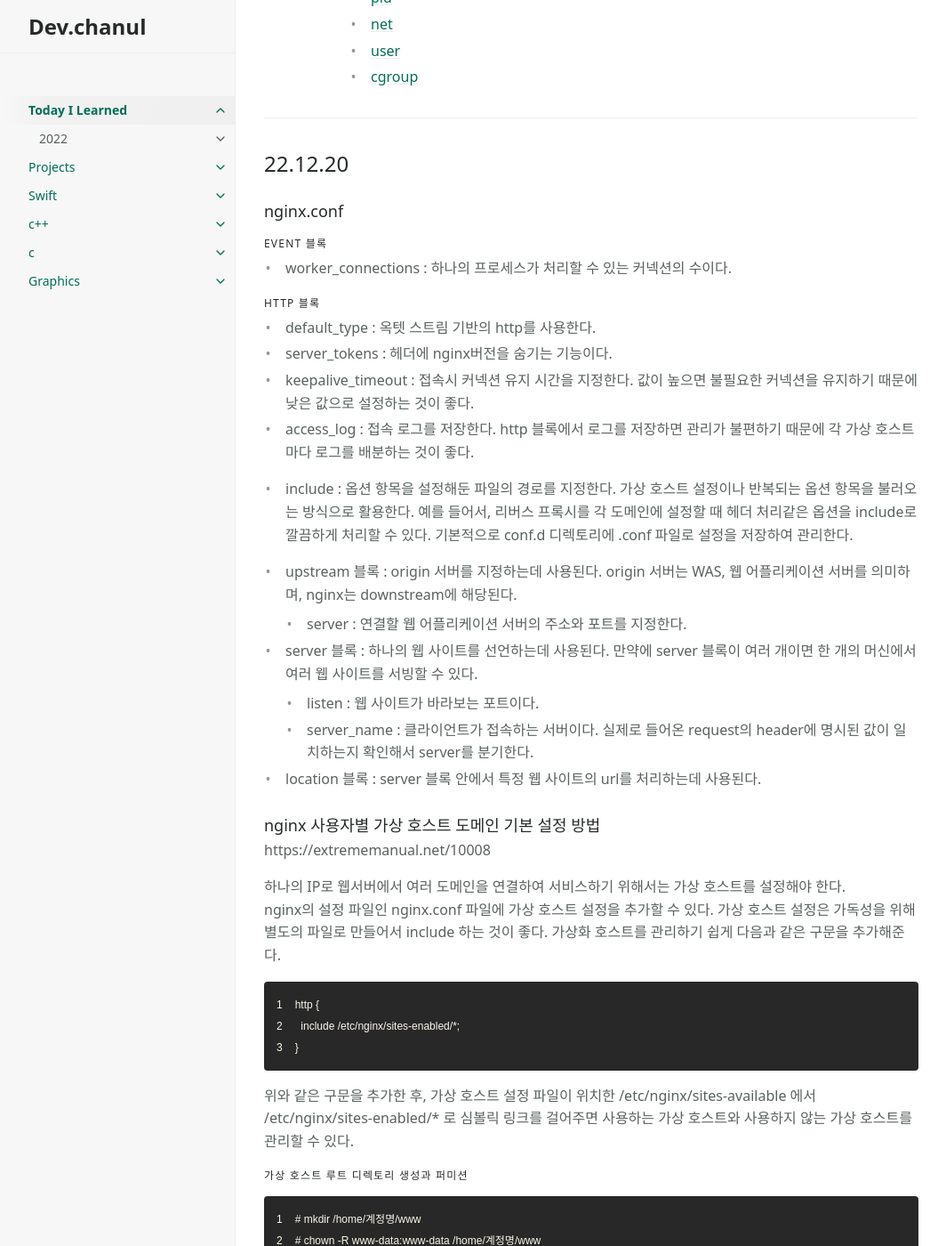
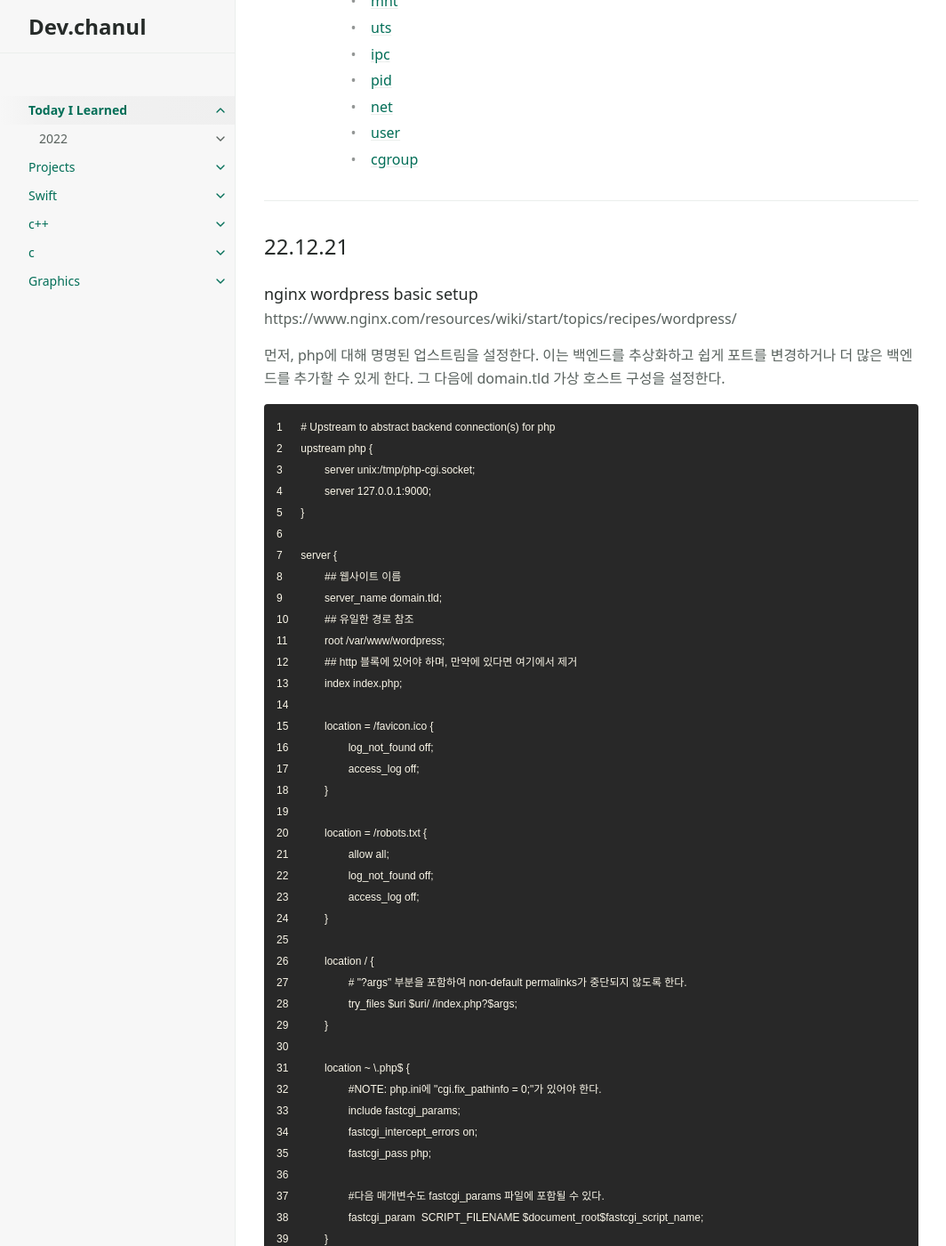
Before and after one commit to PCHANUL/TIL, a Jekyll site: the page built from README.md, in a window 1280 px wide and 1400 px high, scrolled down 3284 px. Shown: the whole window at 89% size, without its empty margins (107-1171 px from the left). Built offline with Jekyll 4.4.1, drawn with Linux system fonts in a browser that asks for light colours; some of the changed text lies outside the part shown.

Commit message:
Add 221221

````diff
--- a/README.md
+++ b/README.md
@@ -9,112 +9,182 @@ permalink: /
 
 # Today I Learned <!-- omit in toc -->
 
-* [22.12.20](#221220)
-  * [nginx.conf](#nginxconf)
-    * [event 블록](#event-블록)
-    * [http 블록](#http-블록)
-  * [nginx 사용자별 가상 호스트 도메인 기본 설정 방법](#nginx-사용자별-가상-호스트-도메인-기본-설정-방법)
-    * [가상 호스트 루트 디렉토리 생성과 퍼미션](#가상-호스트-루트-디렉토리-생성과-퍼미션)
-    * [가상 호스트 추가](#가상-호스트-추가)
-    * [IP 및 기타 도메인 접근 불가 설정](#ip-및-기타-도메인-접근-불가-설정)
-  * [nginx.conf References](#nginxconf-references)
-* [22.12.19](#221219)
-  * [Install Nginx](#install-nginx)
-  * [nginx.conf](#nginxconf-1)
-  * [Nginx systemd](#nginx-systemd)
-  * [Nginx SSL](#nginx-ssl)
-    * [openssl 인증서 발급](#openssl-인증서-발급)
-* [22.12.18](#221218)
-  * [Dockerfile ENTRYPOINT와 CMD의 차이](#dockerfile-entrypoint와-cmd의-차이)
-  * [nginx](#nginx)
-    * [nginx 구조](#nginx-구조)
-* [22.12.16](#221216)
-  * [mysql 원격 접속](#mysql-원격-접속)
-    * [서버에서 로컬 접속만 허용](#서버에서-로컬-접속만-허용)
-* [22.12.15](#221215)
-  * [mysqld\_safe 실행 오류](#mysqld_safe-실행-오류)
-    * [chown 명령어](#chown-명령어)
-  * [데몬 기초 : 개념과 구현 방법](#데몬-기초--개념과-구현-방법)
-  * [Docker Compose volume](#docker-compose-volume)
-* [22.12.14](#221214)
-  * [Docker Compose network](#docker-compose-network)
-    * [사용자 정의 네트워크 지정](#사용자-정의-네트워크-지정)
-    * [Docker Compose service ports](#docker-compose-service-ports)
-    * [Docker Compose service expose](#docker-compose-service-expose)
-  * [mysql\_install\_db](#mysql_install_db)
-    * [Options](#options)
-  * [mysqld\_safe](#mysqld_safe)
-    * [Options](#options-1)
-* [22.12.13](#221213)
-  * [docker network](#docker-network)
-    * [네트워크 조회](#네트워크-조회)
-    * [네트워크 종류](#네트워크-종류)
-    * [네트워크 생성](#네트워크-생성)
-    * [네트워크 상세 정보](#네트워크-상세-정보)
-    * [네트워크에 컨테이너 연결](#네트워크에-컨테이너-연결)
-* [22.12.12](#221212)
-  * [docker rmi 사용법](#docker-rmi-사용법)
-  * [Can't connect to local MySQL server through socket '/var/run/mysqld/mysqld.sock' 에러](#cant-connect-to-local-mysql-server-through-socket-varrunmysqldmysqldsock-에러)
-* [22.12.11](#221211)
-  * [daemon](#daemon)
-* [22.12.09](#221209)
-  * [Docker Container PID 1](#docker-container-pid-1)
-    * [Solution 1 : PID 1으로 실행하고 신호 핸들러로 등록](#solution-1--pid-1으로-실행하고-신호-핸들러로-등록)
-    * [Solution 2 : Kubernetes에서 프로세스 네임 스페이스 공유 사용 설정](#solution-2--kubernetes에서-프로세스-네임-스페이스-공유-사용-설정)
-    * [Solution 3 : 특수한 init 시스템 사용](#solution-3--특수한-init-시스템-사용)
-  * [컨테이너 환경을 위한 초기화 시스템](#컨테이너-환경을-위한-초기화-시스템)
-    * [컨테이너 내부에서의 프로세스 동작](#컨테이너-내부에서의-프로세스-동작)
-      * [PID 1의 Signal 문제](#pid-1의-signal-문제)
-    * [dumb-init](#dumb-init)
-    * [dumb-init 사용법](#dumb-init-사용법)
-* [22.12.08](#221208)
-  * [Docker Container 백그라운드 실행](#docker-container-백그라운드-실행)
-  * [컨테이너 환경을 위한 초기화 시스템](#컨테이너-환경을-위한-초기화-시스템-1)
-    * [PID 1](#pid-1)
-  * [PID 1, 신호 처리, 좀비 프로세스 올바르게 처리하기](#pid-1-신호-처리-좀비-프로세스-올바르게-처리하기)
-* [22.12.07](#221207)
-  * [MariaDB Dockerfile](#mariadb-dockerfile)
-* [22.12.06](#221206)
-  * [container의 OS, Virtual Machine의 OS](#container의-os-virtual-machine의-os)
-  * [MariaDB](#mariadb)
-* [22.12.05](#221205)
-  * [The Compose application model](#the-compose-application-model)
-    * [example](#example)
-* [22.12.04](#221204)
-  * [Docker file](#docker-file)
-* [22.12.03](#221203)
-  * [Docker Compose](#docker-compose)
-  * [Key features of Docker Compose](#key-features-of-docker-compose)
-    * [단일 호스트에 여러 개의 격리된 환경](#단일-호스트에-여러-개의-격리된-환경)
-    * [컨테이너 생성 시 볼륨 데이터 보존](#컨테이너-생성-시-볼륨-데이터-보존)
-    * [변경된 컨테이너만 재생성](#변경된-컨테이너만-재생성)
-    * [변수 지원 및 환경 간 컴포지션 이동](#변수-지원-및-환경-간-컴포지션-이동)
-* [22.12.02](#221202)
-  * [Docker](#docker)
-    * [Docker Architecture](#docker-architecture)
-  * [alpine linux](#alpine-linux)
-* [22.12.01](#221201)
-  * [Container](#container)
-    * [Container란](#container란)
-    * [Container Image란](#container-image란)
-    * [Kernel Space](#kernel-space)
-      * [chroot](#chroot)
-      * [Linux namespace](#linux-namespace)
-      * [namespace API](#namespace-api)
-        * [clone](#clone)
-        * [unshare](#unshare)
-        * [setns](#setns)
-        * [proc](#proc)
-      * [namespace](#namespace)
-        * [mnt](#mnt)
-        * [uts](#uts)
-        * [ipc](#ipc)
-        * [pid](#pid)
-        * [net](#net)
-        * [user](#user)
-        * [cgroup](#cgroup)
+- [22.12.21](#221221)
+  - [nginx wordpress basic setup](#nginx-wordpress-basic-setup)
+  - [FastCGI cache](#fastcgi-cache)
+- [22.12.20](#221220)
+  - [nginx.conf](#nginxconf)
+    - [event 블록](#event-블록)
+    - [http 블록](#http-블록)
+  - [nginx 사용자별 가상 호스트 도메인 기본 설정 방법](#nginx-사용자별-가상-호스트-도메인-기본-설정-방법)
+    - [가상 호스트 루트 디렉토리 생성과 퍼미션](#가상-호스트-루트-디렉토리-생성과-퍼미션)
+    - [가상 호스트 추가](#가상-호스트-추가)
+    - [IP 및 기타 도메인 접근 불가 설정](#ip-및-기타-도메인-접근-불가-설정)
+  - [nginx.conf References](#nginxconf-references)
+- [22.12.19](#221219)
+  - [Install Nginx](#install-nginx)
+  - [nginx.conf](#nginxconf-1)
+  - [Nginx systemd](#nginx-systemd)
+  - [Nginx SSL](#nginx-ssl)
+    - [openssl 인증서 발급](#openssl-인증서-발급)
+- [22.12.18](#221218)
+  - [Dockerfile ENTRYPOINT와 CMD의 차이](#dockerfile-entrypoint와-cmd의-차이)
+  - [nginx](#nginx)
+    - [nginx 구조](#nginx-구조)
+- [22.12.16](#221216)
+  - [mysql 원격 접속](#mysql-원격-접속)
+    - [서버에서 로컬 접속만 허용](#서버에서-로컬-접속만-허용)
+- [22.12.15](#221215)
+  - [mysqld\_safe 실행 오류](#mysqld_safe-실행-오류)
+    - [chown 명령어](#chown-명령어)
+  - [데몬 기초 : 개념과 구현 방법](#데몬-기초--개념과-구현-방법)
+  - [Docker Compose volume](#docker-compose-volume)
+- [22.12.14](#221214)
+  - [Docker Compose network](#docker-compose-network)
+    - [사용자 정의 네트워크 지정](#사용자-정의-네트워크-지정)
+    - [Docker Compose service ports](#docker-compose-service-ports)
+    - [Docker Compose service expose](#docker-compose-service-expose)
+  - [mysql\_install\_db](#mysql_install_db)
+    - [Options](#options)
+  - [mysqld\_safe](#mysqld_safe)
+    - [Options](#options-1)
+- [22.12.13](#221213)
+  - [docker network](#docker-network)
+    - [네트워크 조회](#네트워크-조회)
+    - [네트워크 종류](#네트워크-종류)
+    - [네트워크 생성](#네트워크-생성)
+    - [네트워크 상세 정보](#네트워크-상세-정보)
+    - [네트워크에 컨테이너 연결](#네트워크에-컨테이너-연결)
+- [22.12.12](#221212)
+  - [docker rmi 사용법](#docker-rmi-사용법)
+  - [Can't connect to local MySQL server through socket '/var/run/mysqld/mysqld.sock' 에러](#cant-connect-to-local-mysql-server-through-socket-varrunmysqldmysqldsock-에러)
+- [22.12.11](#221211)
+  - [daemon](#daemon)
+- [22.12.09](#221209)
+  - [Docker Container PID 1](#docker-container-pid-1)
+    - [Solution 1 : PID 1으로 실행하고 신호 핸들러로 등록](#solution-1--pid-1으로-실행하고-신호-핸들러로-등록)
+    - [Solution 2 : Kubernetes에서 프로세스 네임 스페이스 공유 사용 설정](#solution-2--kubernetes에서-프로세스-네임-스페이스-공유-사용-설정)
+    - [Solution 3 : 특수한 init 시스템 사용](#solution-3--특수한-init-시스템-사용)
+  - [컨테이너 환경을 위한 초기화 시스템](#컨테이너-환경을-위한-초기화-시스템)
+    - [컨테이너 내부에서의 프로세스 동작](#컨테이너-내부에서의-프로세스-동작)
+      - [PID 1의 Signal 문제](#pid-1의-signal-문제)
+    - [dumb-init](#dumb-init)
+    - [dumb-init 사용법](#dumb-init-사용법)
+- [22.12.08](#221208)
+  - [Docker Container 백그라운드 실행](#docker-container-백그라운드-실행)
+  - [컨테이너 환경을 위한 초기화 시스템](#컨테이너-환경을-위한-초기화-시스템-1)
+    - [PID 1](#pid-1)
+  - [PID 1, 신호 처리, 좀비 프로세스 올바르게 처리하기](#pid-1-신호-처리-좀비-프로세스-올바르게-처리하기)
+- [22.12.07](#221207)
+  - [MariaDB Dockerfile](#mariadb-dockerfile)
+- [22.12.06](#221206)
+  - [container의 OS, Virtual Machine의 OS](#container의-os-virtual-machine의-os)
+  - [MariaDB](#mariadb)
+- [22.12.05](#221205)
+  - [The Compose application model](#the-compose-application-model)
+    - [example](#example)
+- [22.12.04](#221204)
+  - [Docker file](#docker-file)
+- [22.12.03](#221203)
+  - [Docker Compose](#docker-compose)
+  - [Key features of Docker Compose](#key-features-of-docker-compose)
+    - [단일 호스트에 여러 개의 격리된 환경](#단일-호스트에-여러-개의-격리된-환경)
+    - [컨테이너 생성 시 볼륨 데이터 보존](#컨테이너-생성-시-볼륨-데이터-보존)
+    - [변경된 컨테이너만 재생성](#변경된-컨테이너만-재생성)
+    - [변수 지원 및 환경 간 컴포지션 이동](#변수-지원-및-환경-간-컴포지션-이동)
+- [22.12.02](#221202)
+  - [Docker](#docker)
+    - [Docker Architecture](#docker-architecture)
+  - [alpine linux](#alpine-linux)
+- [22.12.01](#221201)
+  - [Container](#container)
+    - [Container란](#container란)
+    - [Container Image란](#container-image란)
+    - [Kernel Space](#kernel-space)
+      - [chroot](#chroot)
+      - [Linux namespace](#linux-namespace)
+      - [namespace API](#namespace-api)
+        - [clone](#clone)
+        - [unshare](#unshare)
+        - [setns](#setns)
+        - [proc](#proc)
+      - [namespace](#namespace)
+        - [mnt](#mnt)
+        - [uts](#uts)
+        - [ipc](#ipc)
+        - [pid](#pid)
+        - [net](#net)
+        - [user](#user)
+        - [cgroup](#cgroup)
 
 ---
+
+## 22.12.21
+
+### nginx wordpress basic setup
+
+https://www.nginx.com/resources/wiki/start/topics/recipes/wordpress/
+
+먼저, php에 대해 명명된 업스트림을 설정한다. 이는 백엔드를 추상화하고 쉽게 포트를 변경하거나 더 많은 백엔드를 추가할 수 있게 한다. 그 다음에 domain.tld 가상 호스트 구성을 설정한다.
+
+```
+# Upstream to abstract backend connection(s) for php
+upstream php {
+        server unix:/tmp/php-cgi.socket;
+        server 127.0.0.1:9000;
+}
+
+server {
+        ## 웹사이트 이름
+        server_name domain.tld;
+        ## 유일한 경로 참조
+        root /var/www/wordpress;
+        ## http 블록에 있어야 하며, 만약에 있다면 여기에서 제거
+        index index.php;
+
+        location = /favicon.ico {
+                log_not_found off;
+                access_log off;
+        }
+
+        location = /robots.txt {
+                allow all;
+                log_not_found off;
+                access_log off;
+        }
+
+        location / {
+                # "?args" 부분을 포함하여 non-default permalinks가 중단되지 않도록 한다.
+                try_files $uri $uri/ /index.php?$args;
+        }
+
+        location ~ \.php$ {
+                #NOTE: php.ini에 "cgi.fix_pathinfo = 0;"가 있어야 한다.
+                include fastcgi_params;
+                fastcgi_intercept_errors on;
+                fastcgi_pass php;
+
+                #다음 매개변수도 fastcgi_params 파일에 포함될 수 있다.
+                fastcgi_param  SCRIPT_FILENAME $document_root$fastcgi_script_name;
+        }
+
+        location ~* \.(js|css|png|jpg|jpeg|gif|ico)$ {
+                expires max;
+                log_not_found off;
+        }
+}
+```
+
+### FastCGI cache
+
+FastCGI는 이전에 불러온 페이지를 저장하고 있다가 사용자가 요청하면 보내준다. 저장된 페이지를 보내는 일은 PHP나 MySQL의 도움없이 빠르게 처리할 수 있기 때문에 속도를 높이고 시스템의 부하를 줄인다. 아래의 다이어그램은 Nginx, PHP-FPM, MySQL의 관계를 보여준다.
+
+![](/docs/src/projects/inception/fastcgi.png)
+
+
+참조 : https://happist.com/557860/%EC%9B%8C%EB%93%9C%ED%94%84%EB%A0%88%EC%8A%A4-%EC%B5%9C%EC%A0%81%ED%99%94-fastcgi-cache-%EC%A0%81%EC%9A%A9-%EC%9B%8C%EB%93%9C%ED%94%84%EB%A0%88%EC%8A%A4-%EB%B0%98%EC%9D%91-%EC%86%8D%EB%8F%84#:~:text=FastCGI%EB%8A%94%20NGINX%EC%99%80%20PHP,%EB%A5%BC%20%EC%A4%84%EC%9D%B4%EB%8A%94%20%EC%97%AD%ED%99%9C%20%EC%9D%84%20%ED%95%A9%EB%8B%88%EB%8B%A4.
+
+
 ## 22.12.20
 
 ### nginx.conf
````
Also changed, not shown: docs/projects/Inception/README.md (+30 -19 lines), docs/projects/Inception/nginx_conf.md (+23 -0 lines), docs/src/projects/inception/fastcgi.png (added).
